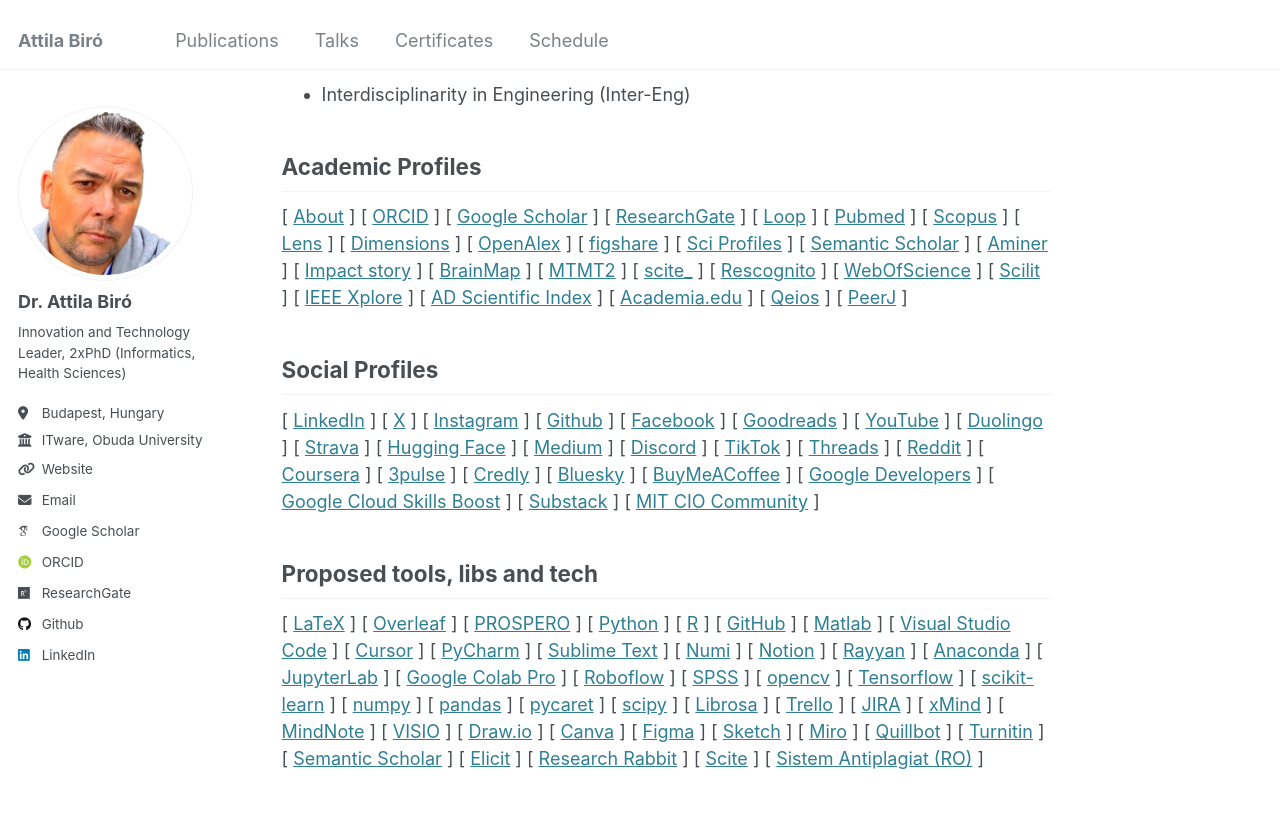
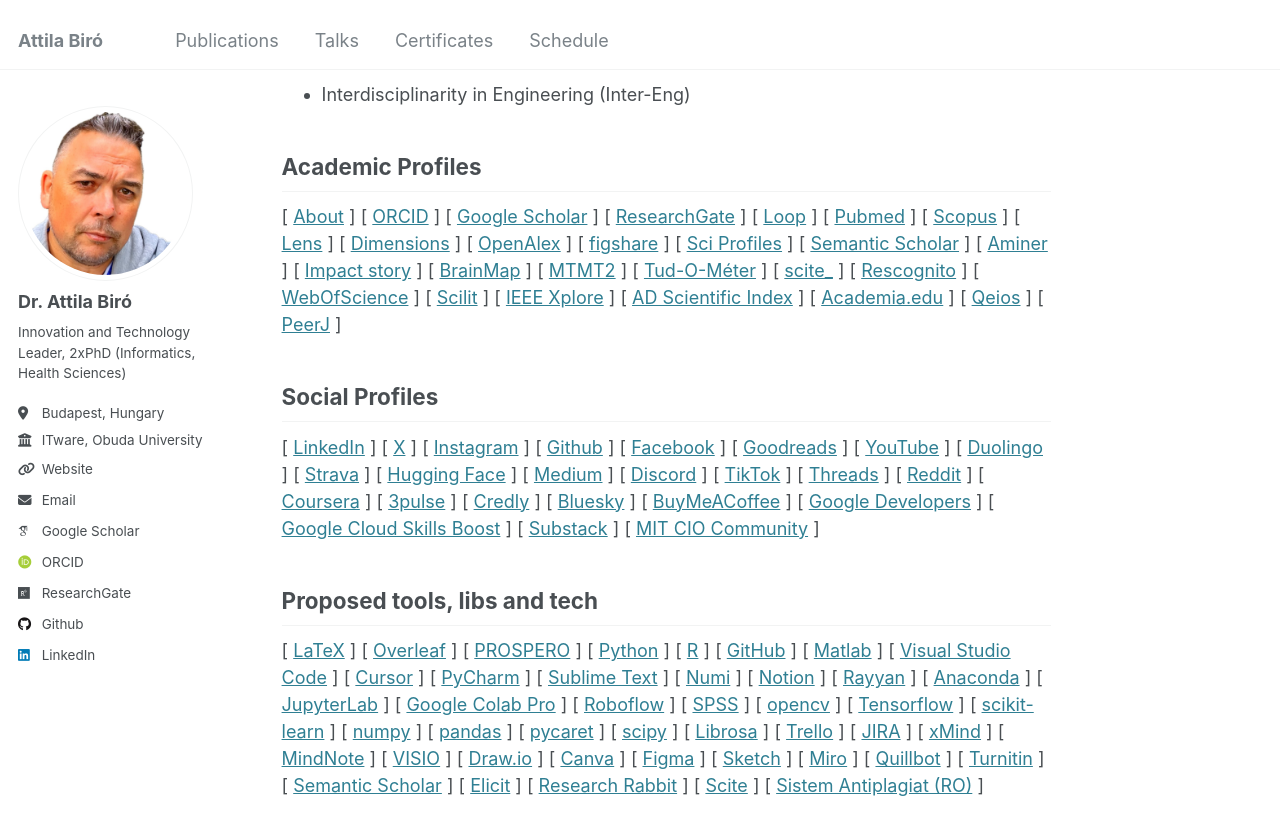
Before and after one commit to biroka/biroka.github.io, a Jekyll site: the page built from _pages/about.md, in a window 1280 px wide and 900 px high, scrolled down 2434 px. Shown: the top 835 px of the window. Built offline with Jekyll 4.4.1, drawn with Linux system fonts in a browser that asks for light colours; some web fonts are replaced.

Commit message:
Update about.md

```diff
--- a/_pages/about.md
+++ b/_pages/about.md
@@ -69,6 +69,7 @@ Academic Profiles
 [ <a target="_blank" href="https://profiles.impactstory.org/u/0000-0002-0430-9932">Impact story</a> ]
 [ <a target="_blank" href="https://www.brainmap.ro/attila-biro">BrainMap</a> ]
 [ <a target="_blank" href="https://m2.mtmt.hu/api/author/10098709?&labelLang=eng">MTMT2</a> ]
+[ <a target="_blank" href="https://www.hit.bme.hu/~ghorvath/tudometer/mtoscoring/10098709">Tud-O-Méter</a> ]
 [ <a target="_blank" href="https://scite.ai/users/attila-biro-D1xKW">scite_</a> ]
 [ <a target="_blank" href="https://rescognito.com/0000-0002-0430-9932">Rescognito</a> ]
 [ <a target="_blank" href="https://www.webofscience.com/wos/author/record/2179130">WebOfScience</a> ]
```
